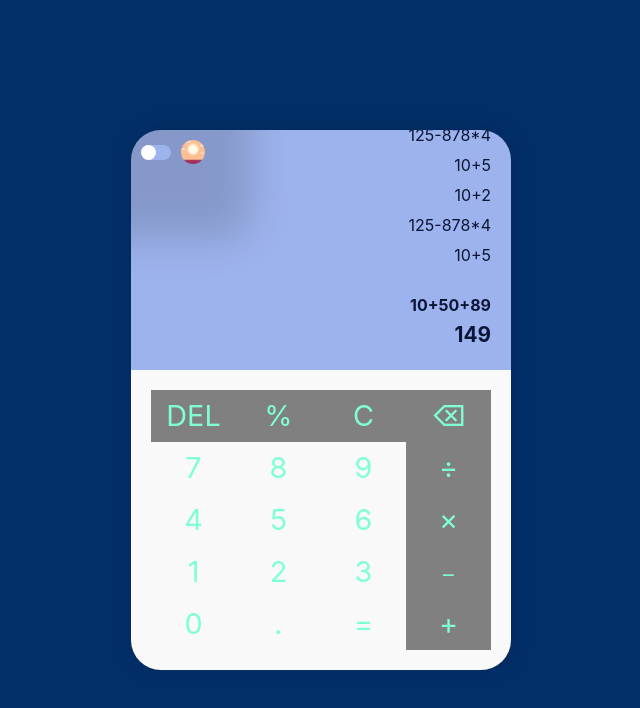
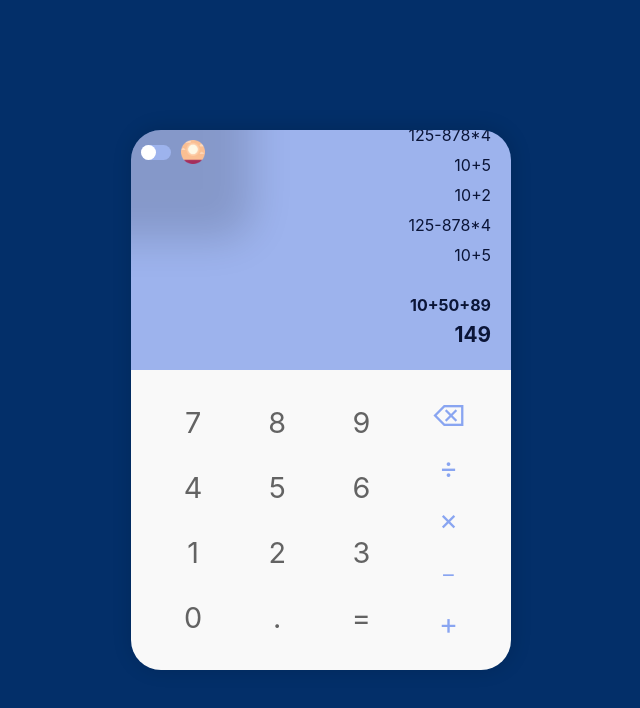
Before and after one commit to mimi544/react_calculator, a React (Create React App) app: page / in a window 1280 px wide. Shown: the top 708 px of the page, without its empty margins (319-959 px from the left). Built offline with nearby package versions, Linux system fonts and the light colour scheme.

Commit message:
set the final style

```diff
--- a/src/App.js
+++ b/src/App.js
@@ -11,8 +11,7 @@ const usedKeyCodes = [
 	102, 103, 104, 105, 8, 13, 190, 187, 189, 191, 56, 111, 106, 107, 109,
 ];
 const numbers = ["0", "1", "2", "3", "4", "5", "6", "7", "8", "9"];
-const operators1 = ["DEl", "%", "C"];
-const operators2 = ["-", "+", "*", "/"];
+const operators = ["-", "+", "*", "/"];
 
 function App() {
 	const [darkmode, setdarkmode] = useState(false);
--- a/src/Components/Header/Header.js
+++ b/src/Components/Header/Header.js
@@ -1,6 +1,6 @@
 import React, { useEffect, useRef } from "react";
 import "./Header.css";
-function Header() {
+function Header(props) {
 	const resultRef = useRef();
 
 	useEffect(() => {
--- a/src/Components/NumPad/NumPad.css
+++ b/src/Components/NumPad/NumPad.css
@@ -1,11 +1,11 @@
-.num_pad {
+.numpad {
     flex: 1.3;
     background-color: var(--bg-color-2);
     padding: 20px;
     display: flex;
 }
 
-.num_pad p {
+.numpad p {
     line-height: 1.875rem;
     font-size: 1.8rem;
     display: flex;
@@ -17,18 +17,27 @@
     color: var(--text-color-2);
 }
 
-.num_pad_num p:active {
+.numpad_nums p:active {
     background-color: rgba(0, 0, 0, 0.14);
 }
 
-.num_pad_num {
+.numpad_nums {
     flex: 3;
     display: flex;
     flex-wrap: wrap;
 }
 
-.num_pad_num p {
-    width: 25%;
+.numpad_nums p {
+    width: 33%;
+    height: 25%;
+}
+
+.numpad_signs {
+    flex: 1;
+}
+
+.numpad_signs p {
+    color: #89a5f1;
+    width: 100%;
     height: 20%;
-    color: aquamarine;
 }
--- a/src/Components/NumPad/NumPad.js
+++ b/src/Components/NumPad/NumPad.js
@@ -1,23 +1,7 @@
 import React from "react";
 import "./NumPad.css";
 const NumPad = (props) => {
-	const buttons = [
-		{
-			label: "DEL",
-			keyCode: 46,
-		},
-		{
-			label: "%",
-			keyCode: 53,
-		},
-		{
-			label: "C",
-			keyCode: 67,
-		},
-		{
-			label: "⌫",
-			keyCode: 8,
-		},
+	const nums = [
 		{
 			keyCode: 55,
 			label: "7",
@@ -29,10 +13,6 @@ const NumPad = (props) => {
 		{
 			keyCode: 57,
 			label: "9",
-		},
-		{
-			label: "÷",
-			keyCode: 111,
 		},
 		{
 			keyCode: 52,
@@ -47,10 +27,6 @@ const NumPad = (props) => {
 			label: "6",
 		},
 		{
-			label: "×",
-			keyCode: 56,
-		},
-		{
 			keyCode: 49,
 			label: "1",
 		},
@@ -61,10 +37,6 @@ const NumPad = (props) => {
 		{
 			keyCode: 51,
 			label: "3",
-		},
-		{
-			label: "﹣",
-			keyCode: 109,
 		},
 		{
 			keyCode: 48,
@@ -78,55 +50,60 @@ const NumPad = (props) => {
 			keyCode: 13,
 			label: "=",
 		},
+	];
+
+	const signs = [
+		{
+			label: "⌫",
+			keyCode: 8,
+			value: "backspace",
+		},
+		{
+			label: "÷",
+			keyCode: 111,
+			value: "/",
+		},
+		{
+			label: "×",
+			keyCode: 56,
+			value: "*",
+		},
+		{
+			label: "﹣",
+			keyCode: 109,
+			value: "-",
+		},
 		{
 			label: "+",
 			keyCode: 107,
+			value: "+",
 		},
 	];
-
 	return (
-		<div className="num_pad">
-			<div className="num_pad_num">
-				{buttons.map((item, index) => {
-					if (
-						item.label === "DEL" ||
-						item.label === "⌫" ||
-						item.label === "C" ||
-						item.label === "%" ||
-						item.label === "÷" ||
-						item.label === "×" ||
-						item.label === "﹣" ||
-						item.label === "+"
-					)
-						return (
+		<div className="numpad">
+			<div className="numpad_nums">
+				{nums.map((item, index) => (
 					<p
 						onClick={() =>
-									props.handleNumPress(
-										item.keyCode,
-										item.label
-									)
-								}
-								key={index}
-								style={{ backgroundColor: "grey" }}
-							>
-								{item.label}
-							</p>
-						);
-					else
-						return (
-							<p
-								onClick={() =>
-									props.handleNumPress(
-										item.keyCode,
-										item.label
-									)
+							props.handleKeyPress(item.keyCode, item.label)
 						}
 						key={index}
 					>
 						{item.label}
 					</p>
-						);
-				})}
+				))}
+			</div>
+			<div className="numpad_signs">
+				{signs.map((item, index) => (
+					<p
+						onClick={() =>
+							props.handleKeyPress(item.keyCode, item.value)
+						}
+						key={index}
+					>
+						{item.label}
+					</p>
+				))}
 			</div>
 		</div>
 	);
```
Lines whose indentation alone changed are shown as unchanged.
